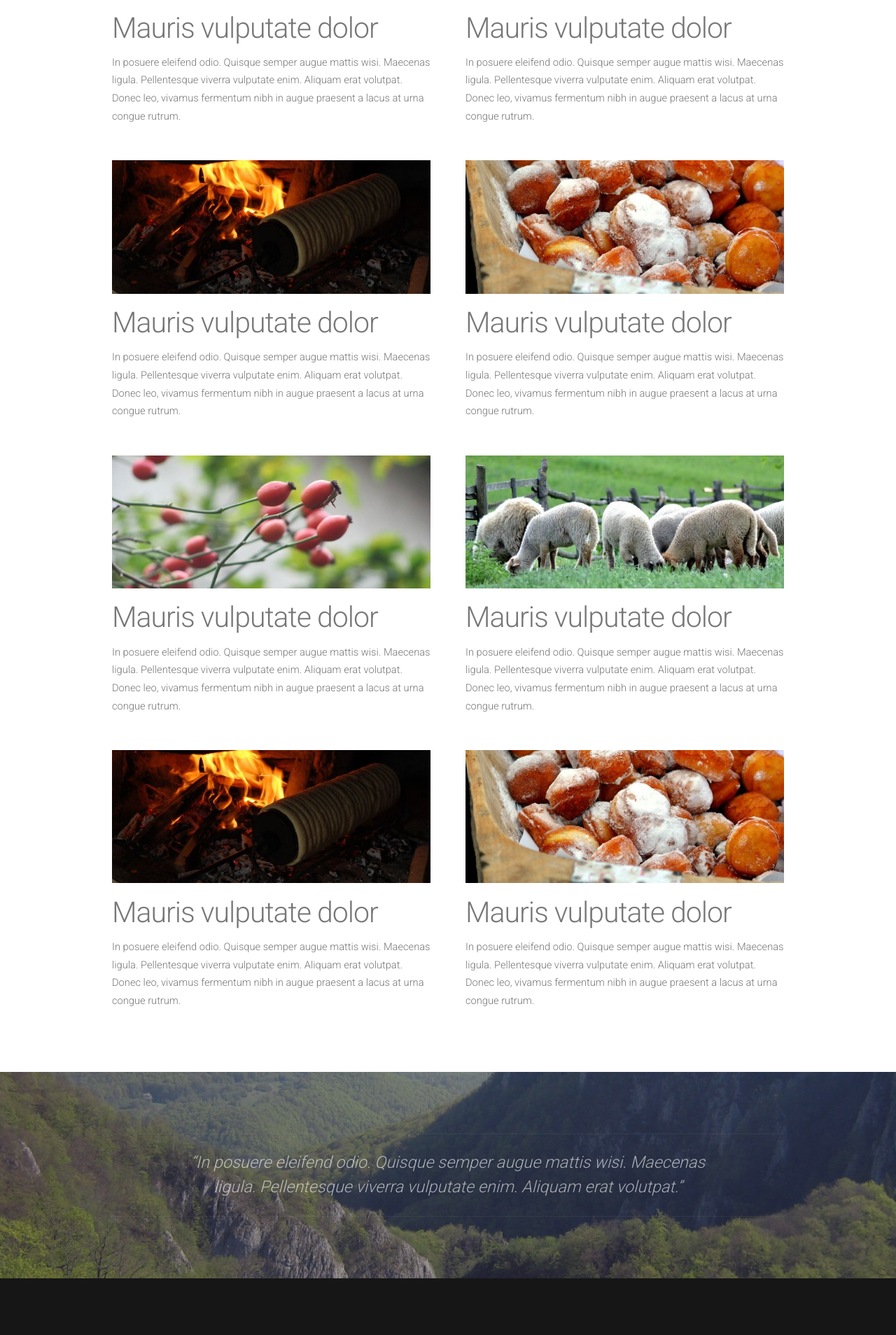
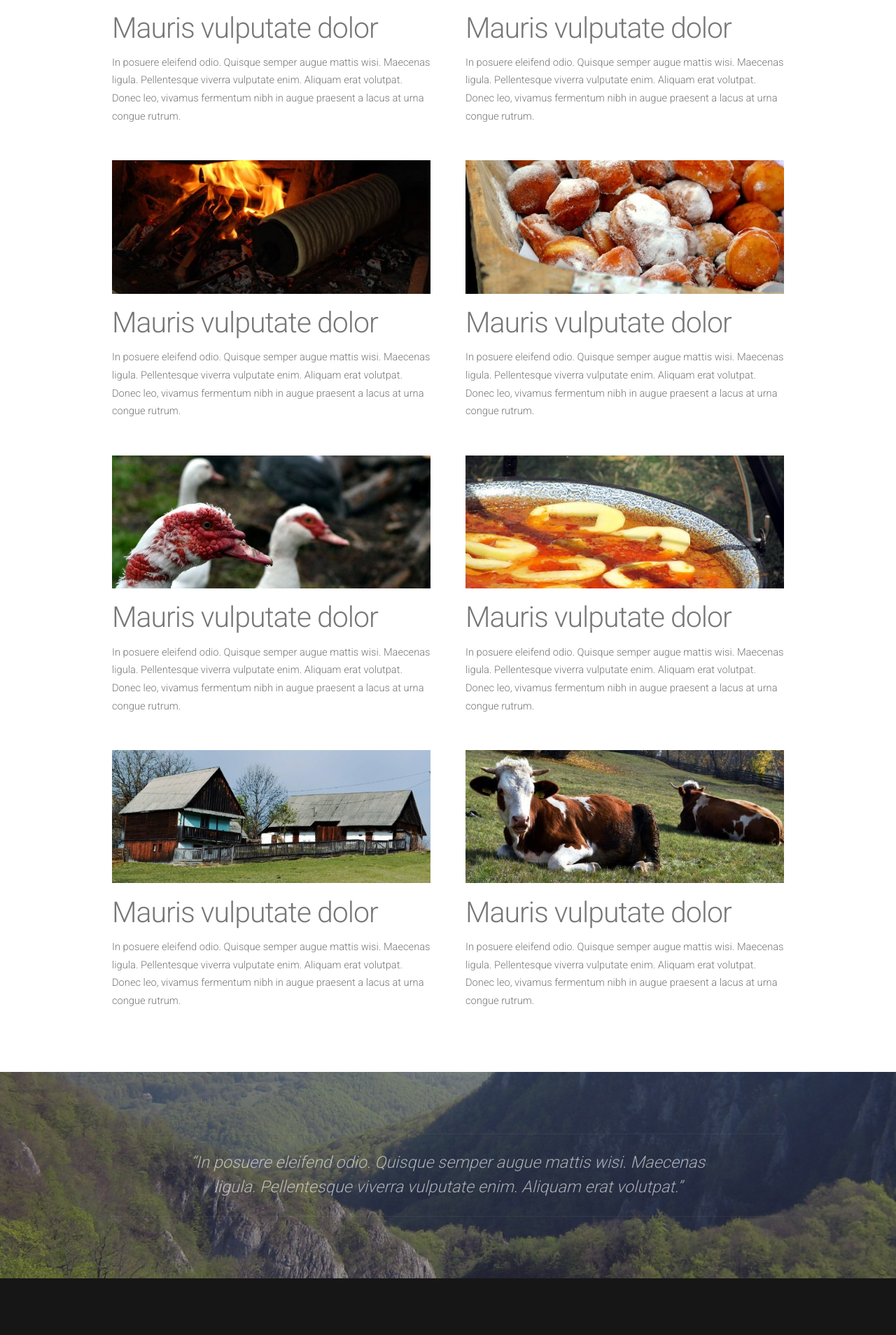
Before and after one commit to siculia/siculia.github.io, a Jekyll site: the page built from index.html, in a window 1280 px wide. Shown: the part 1594-3502 px from the top of the page at 70% size. Built offline with Jekyll 4.4.1, drawn with Linux system fonts in a browser that asks for light colours; nearby versions of some CDN libraries; the list of posts is cut into pages by our own code.

Commit message:
Updated pictures

```diff
--- a/index.html
+++ b/index.html
@@ -73,14 +73,14 @@ layout: default
 
 			<div class="row">
 				<section class="6u">
-					<a href="#" class="image full"><img src="/assets/images/pic01.jpg" alt=""></a>
+					<a href="#" class="image full"><img src="/assets/images/pic05.jpg" alt=""></a>
 					<header>
 						<h2>Mauris vulputate dolor</h2>
 					</header>
 					<p>In posuere eleifend odio. Quisque semper augue mattis wisi. Maecenas ligula. Pellentesque viverra vulputate enim. Aliquam erat volutpat. Donec leo, vivamus fermentum nibh in augue praesent a lacus at urna congue rutrum.</p>
 				</section>
 				<section class="6u">
-					<a href="#" class="image full"><img src="/assets/images/pic02.jpg" alt=""></a>
+					<a href="#" class="image full"><img src="/assets/images/pic06.jpg" alt=""></a>
 					<header>
 						<h2>Mauris vulputate dolor</h2>
 					</header>
@@ -90,14 +90,14 @@ layout: default
 
 			<div class="row">
 				<section class="6u">
-					<a href="#" class="image full"><img src="/assets/images/pic03.jpg" alt=""></a>
+					<a href="#" class="image full"><img src="/assets/images/pic07.jpg" alt=""></a>
 					<header>
 						<h2>Mauris vulputate dolor</h2>
 					</header>
 					<p>In posuere eleifend odio. Quisque semper augue mattis wisi. Maecenas ligula. Pellentesque viverra vulputate enim. Aliquam erat volutpat. Donec leo, vivamus fermentum nibh in augue praesent a lacus at urna congue rutrum.</p>
 				</section>
 				<section class="6u">
-					<a href="#" class="image full"><img src="/assets/images/pic04.jpg" alt=""></a>
+					<a href="#" class="image full"><img src="/assets/images/pic08.jpg" alt=""></a>
 					<header>
 						<h2>Mauris vulputate dolor</h2>
 					</header>
```
Also changed, not shown: assets/images/pic05.jpg (added), assets/images/pic06.jpg (added), assets/images/pic07.jpg (added), assets/images/pic08.jpg (added).
